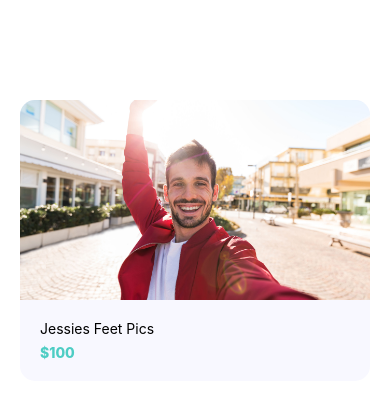
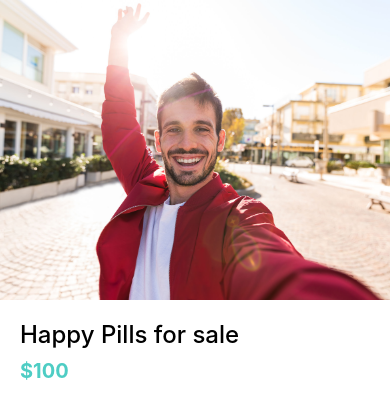
Before and after one commit to waddal/React-Native-Project, a React Native app: screen / in a window 390 px wide. Shown: the top 418 px of the page. Built offline with nearby package versions, Linux system fonts and the light colour scheme.

Commit message:
ListingsScreen component

```diff
--- a/App.js
+++ b/App.js
@@ -2,13 +2,13 @@ import React from "react";
 import WelcomeScreen from "./app/screens/WelcomeScreen";
 import ViewImageScreen from "./app/screens/ViewImageScreen";
 import TestComponent from "./app/screens/TestComponent";
-import CardScreen from "./app/screens/CardScreen";
+import ListingsScreen from "./app/screens/ListingsScreen";
 
 export default function App() {
   return (
     // <WelcomeScreen />
     // <ViewImageScreen />
-    <CardScreen />
+    <ListingsScreen />
     // <TestComponent />
   );
 }
--- a/app/screens/CardScreen.js
+++ /dev/null
@@ -1,27 +0,0 @@
-import React from "react";
-import { View, StyleSheet } from "react-native";
-
-import { colors } from "../colors";
-import Card from '../components/Card';
-
-function CardScreen() {
-  return (
-    <View style={styles.background}>
-      <Card
-        title="Jessies Feet Pics"
-        subTitle="$100"
-        image={require('../assets/jacket.jpg')}
-      />
-    </View>
-  );
-}
-
-export default CardScreen;
-
-const styles = StyleSheet.create({
-  background: {
-    backgroundColor: "#fff",
-    padding: 20,
-    paddingTop: 100,
-  },
-});
--- /dev/null
+++ b/app/screens/ListingsScreen.js
@@ -0,0 +1,38 @@
+import React from "react";
+import { View, Image, StyleSheet } from "react-native";
+import { colors } from "../colors";
+import AppText from "../components/AppText";
+
+function ListingsScreen() {
+  return (
+    <View style={styles.background}>
+      <Image style={styles.image} source={require("../assets/jacket.jpg")} />
+      <View style={styles.detailsContainer}>
+        <AppText style={styles.title}>Happy Pills for sale</AppText>
+        <AppText style={styles.price}>$100</AppText>
+      </View>
+    </View>
+  );
+}
+
+export default ListingsScreen;
+
+const styles = StyleSheet.create({
+  image: {
+    width: "100%",
+    height: 300,
+  },
+  detailsContainer: {
+    padding: 20,
+  },
+  title: {
+    fontSize: 24,
+    fontWeight: '500',
+  },
+  price: {
+    fontSize: 20,
+    fontWeight: '700',
+    color: colors.secondary,
+    marginVertical: 10,
+  }
+});
```
Also changed, not shown: app/components/Card.js (+9 -1 lines).
